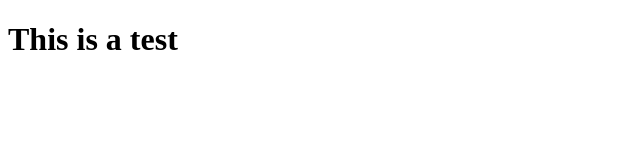
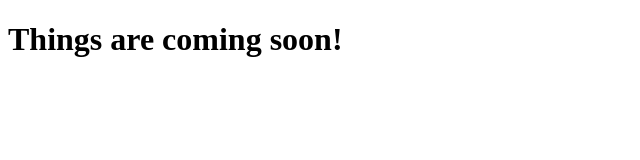
Before and after one commit to llody86/thingness, a plain HTML site: page index.html in a window 1280 px wide. Shown: the whole page, without its empty margins (0-640 px from the left). Drawn offline with Linux system fonts and the light colour scheme.

Commit message:
minor update

```diff
--- a/index.html
+++ b/index.html
@@ -9,7 +9,7 @@
 </head>
 
 <body>
-    <h1>This is a test</h1>
+    <h1>Things are coming soon!</h1>
 </body>
 
 </html>
```
